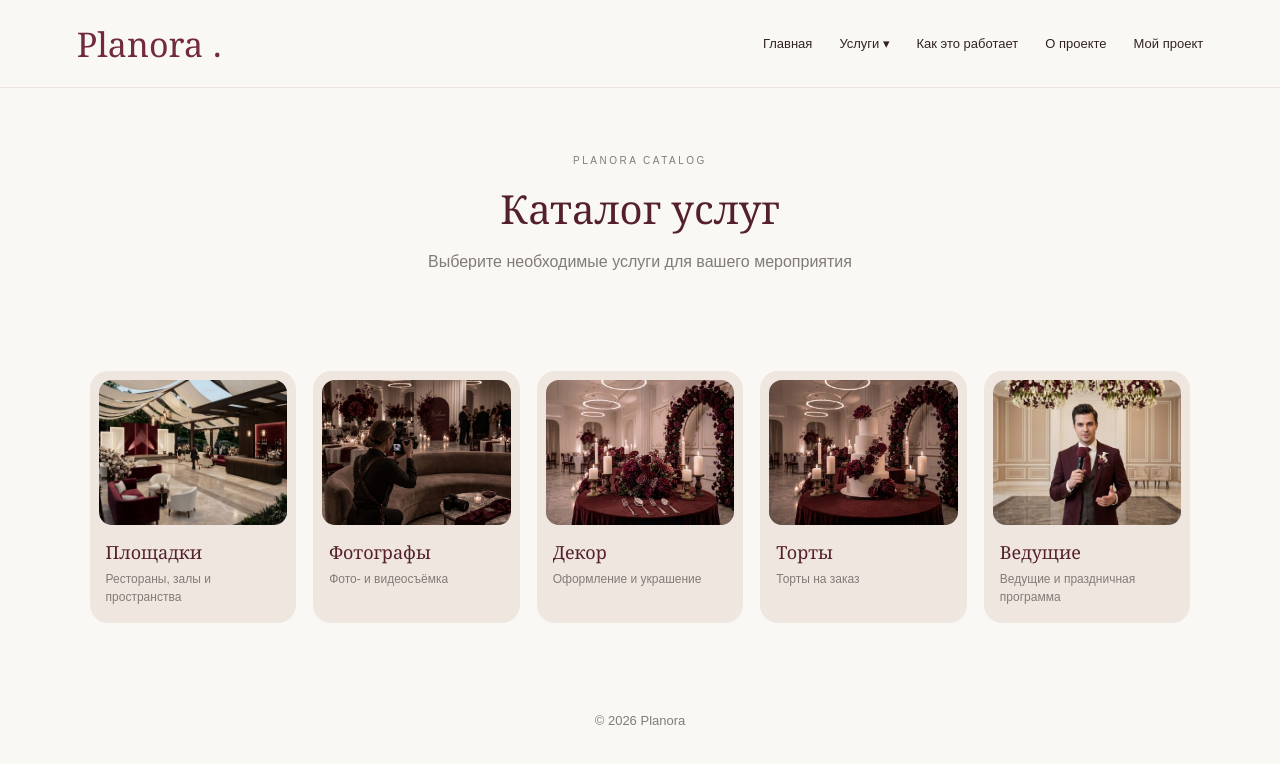
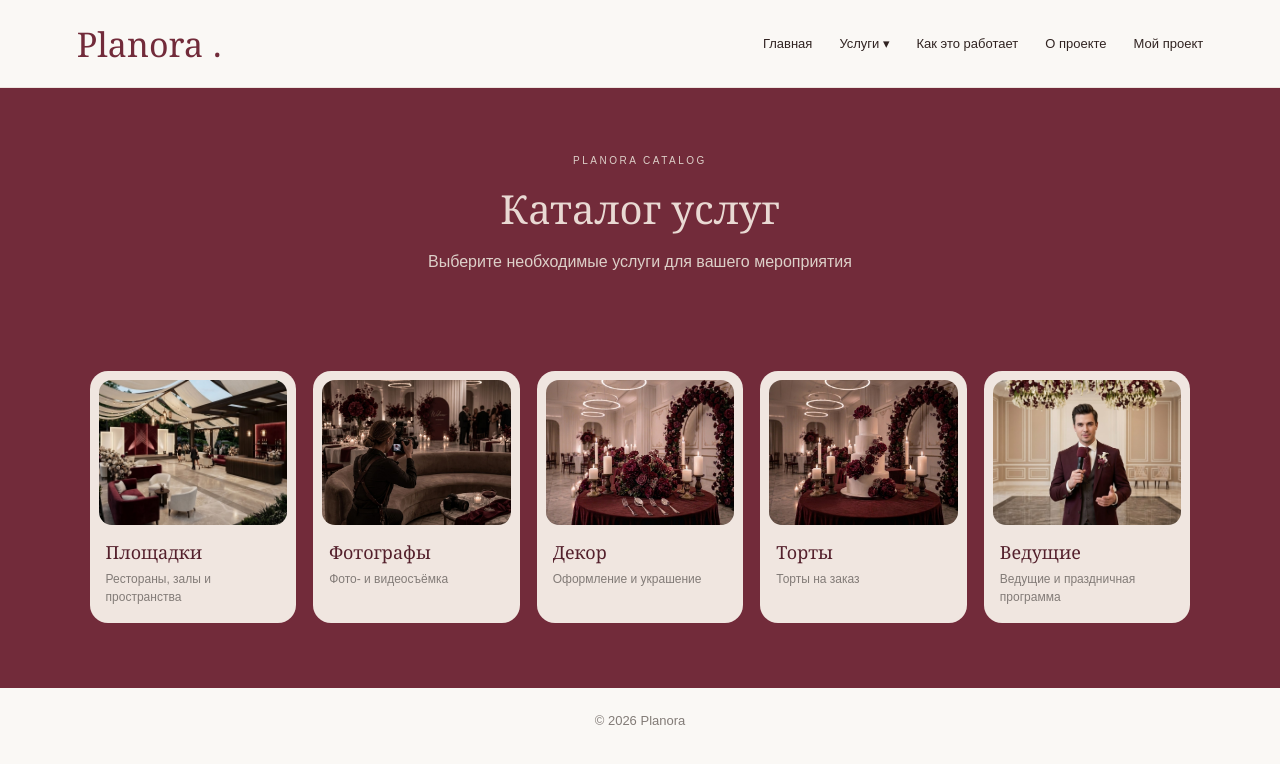
Before and after one commit to nazzm1/planora, a plain HTML site: page catalog.html in a window 1280 px wide. Drawn offline with Linux system fonts and the light colour scheme.

Commit message:
Update style.css

```diff
--- a/style.css
+++ b/style.css
@@ -261,6 +261,7 @@ h1 {
     display: grid;
     grid-template-columns: repeat(5, minmax(0, 1fr));
     gap: 17px;
+    background-color: #722B3A;
 }
 
 .category-card {
@@ -355,14 +356,16 @@ footer {
 .page-title {
     text-align: center;
     padding: 55px 20px 35px;
+    background-color: #722B3A;
 }
 
 .page-title h1 {
     font-size: 40px;
+    color: #E9D9D3;
 }
 
 .page-title p {
-    color: var(--muted);
+    color: #ddd0c9;
     margin-top: 12px;
 }
 
```
